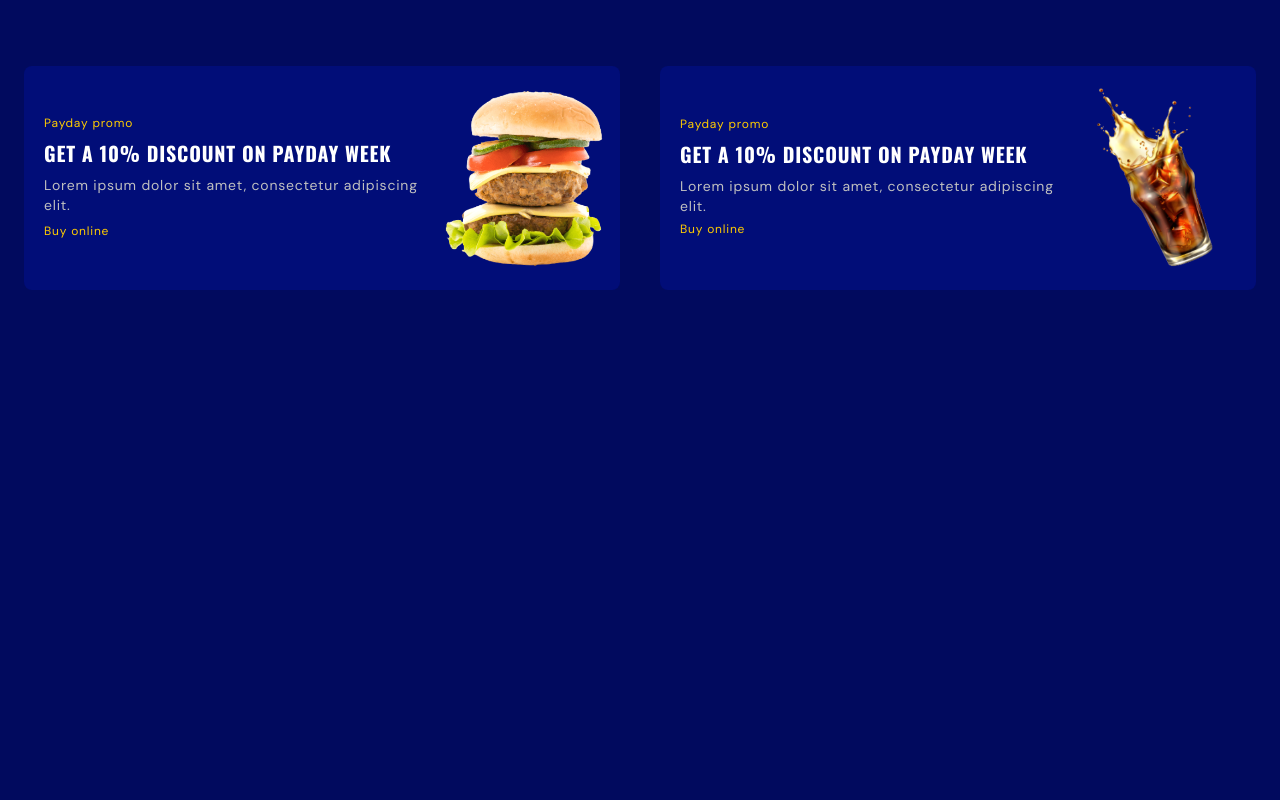
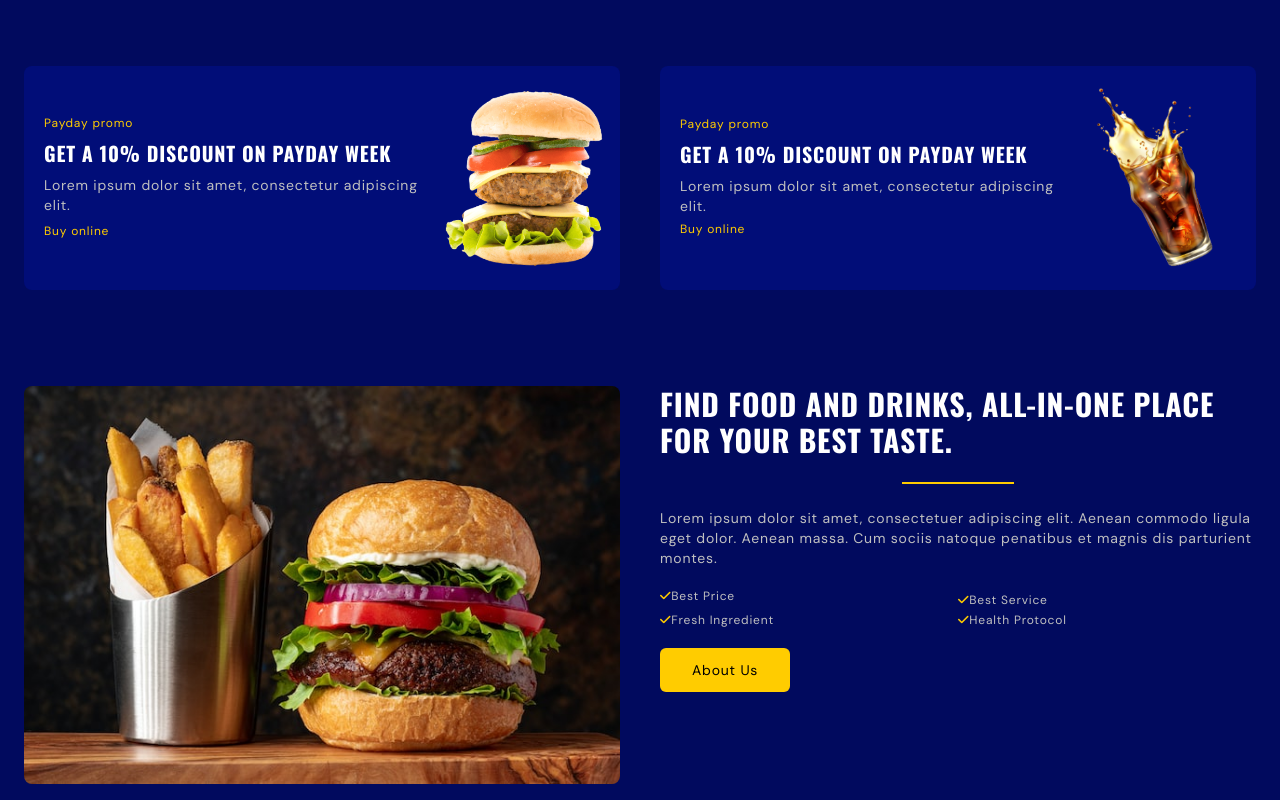
Before and after one commit to Admaroua/responsive-Burger-WebSite-with-TailwindCSS-and-JavaScript, a website: page src/index.html in a window 1280 px wide. Shown: the part 835-1635 px from the top of the page. Before the commit the page ends 1141 px from the top, so only its background shows below. Drawn offline with nearby package versions, Linux system fonts and the light colour scheme; a web font is replaced by a local one.

Commit message:
About section

```diff
--- a/src/index.html
+++ b/src/index.html
@@ -49,8 +49,8 @@
 
     <main>
     <!--~~~~~~~~~~~~~~~ Home ~~~~~~~~~~~~~~~-->
-    <section id="home" class="container flex flex-col items-center gap-10 md:flex-row">
-
+    <section id="home">
+      <div class="container flex flex-col items-center gap-10 md:flex-row">
         <div class="mx-auto md:basis-1/2 lg:basis-2/5">
           <img src="./img/home-image.png" alt="Home image" class="w-60 md:w-96 animate-movingY">
         </div>
@@ -76,7 +76,7 @@
           <a href="#" class="btn btn-primary">learn more</a>
 
         </div>
-
+      </div>
     </section>
 
 
@@ -156,6 +156,28 @@
     </section>
 
     <!--~~~~~~~~~~~~~~~ About ~~~~~~~~~~~~~~~-->
+    <section id="about">
+      <div class="container flex flex-col md:flex-row gap-10">
+        <div class="flex-1">
+          <img src="./img/about.jpg" alt="about image" class="rounded-lg">
+        </div>
+        <div class="flex-1">
+          <h1 class="section_title">FIND FOOD AND DRINKS, ALL-IN-ONE PLACE FOR YOUR BEST TASTE.</h1>
+          <div class="separator"></div>
+          <p class="paragraph">Lorem ipsum dolor sit amet, consectetuer adipiscing elit. Aenean commodo ligula eget dolor. Aenean massa. Cum sociis natoque penatibus et magnis dis parturient montes.</p>
+          <ul class="grid grid-cols-2 space-y-1 py-5">
+            <li class="text-xs text-paragraphColor"><i class="fa-solid fa-check text-secondaryColor"></i>Best Price</li>
+            <li class="text-xs text-paragraphColor"> <i class="fa-solid fa-check text-secondaryColor"></i>Best Service</li>
+            <li class="text-xs text-paragraphColor"><i class="fa-solid fa-check text-secondaryColor"></i>Fresh Ingredient</li>
+            <li class="text-xs text-paragraphColor"><i class="fa-solid fa-check text-secondaryColor"></i>Health Protocol</li>
+          </ul>
+
+            <a href="#" class="btn btn-primary">About Us</a>
+
+        </div>
+
+      </div>
+    </section>
 
     <!--~~~~~~~~~~~~~~~ Menu ~~~~~~~~~~~~~~~-->
 
--- a/src/input.css
+++ b/src/input.css
@@ -26,8 +26,12 @@
 }
 @layer utilities{
     .home_title,
-    .card_title{
+    .card_title,
+    .section_title{
         @apply text-4xl font-oswald font-bold uppercase lg:text-6xl;
+    }
+    .section_title{
+        @apply text-3xl;
     }
     .card_title{
         @apply text-xl ;
```
Also changed, not shown: dist/output.css.
